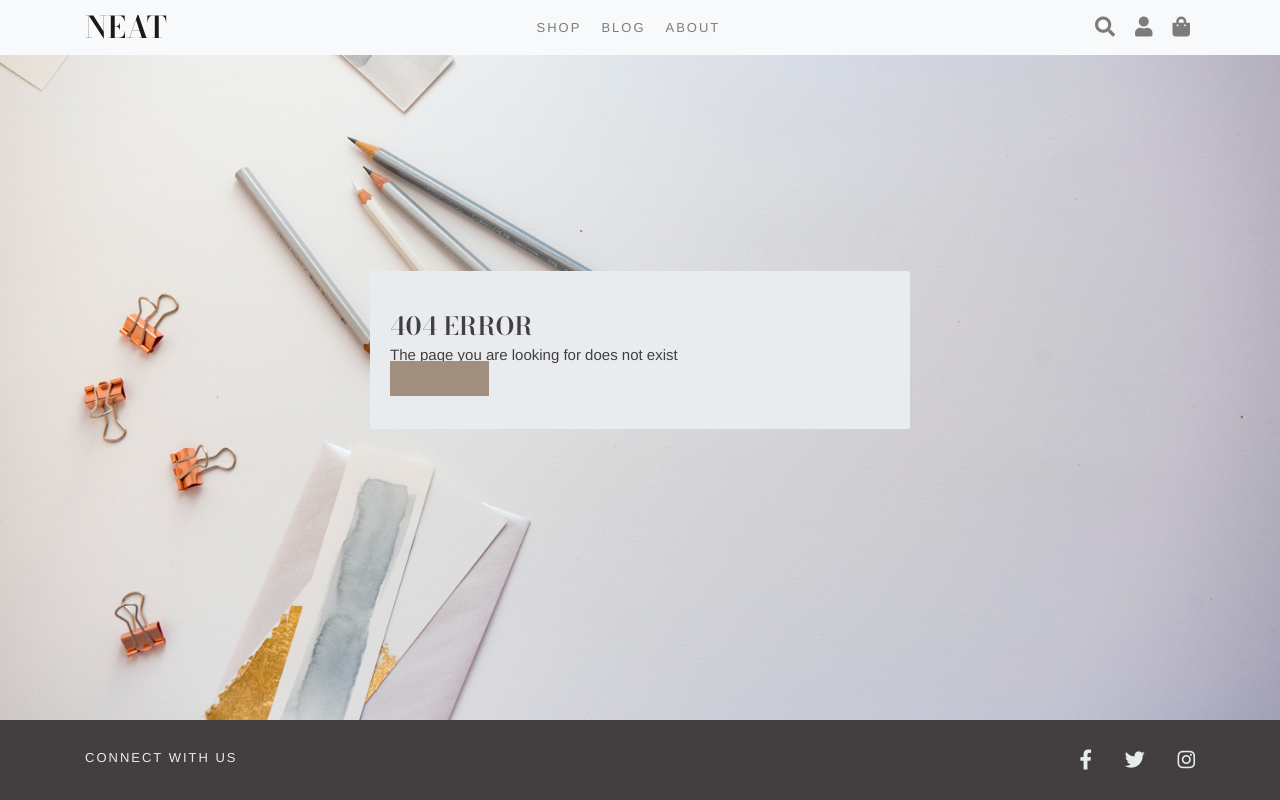
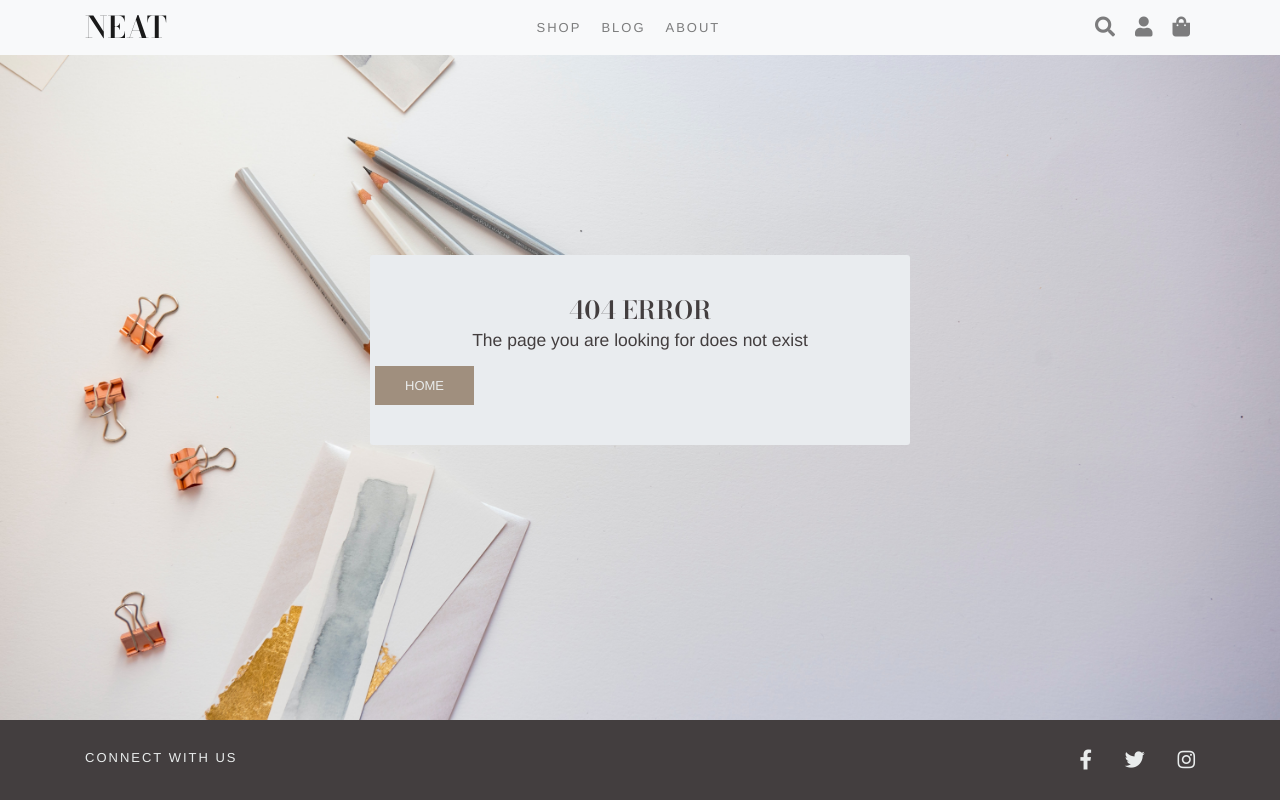
Before and after one commit to yipmunallen/fourth-milestone-project, a Django app: template templates/404.html in a window 1280 px wide. Shown: the top 800 px of the page. Run offline with Django 3.2, Linux system fonts and the light colour scheme; the template is opened without the code that fills it, so the values that code supplies are empty; some libraries are stand-ins or nearby versions.

Commit message:
Updated button in "404.html"

```diff
--- a/templates/404.html
+++ b/templates/404.html
@@ -10,10 +10,12 @@
     <div class="container h-100">
         <div class="row align-items-center h-100">
             <div class="col-md-6 col-12 mx-auto">
-                <div class="jumbotron allauth-form-inner-content">
+                <div class="jumbotron text-center">
                     <h1>404 Error</h1>
-                    <h4>The page you are looking for does not exist</h4>
-                    <a class="brown-btn" href="{% url 'home' %}">Home</a>
+                    <h3 class="mb-4">The page you are looking for does not exist</h3>
+                    <div class="row text-center">
+                        <a class="brown-btn" href="{% url 'home' %}">Home</a>
+                    </div>
                 </div>
             </div>
         </div>
```
